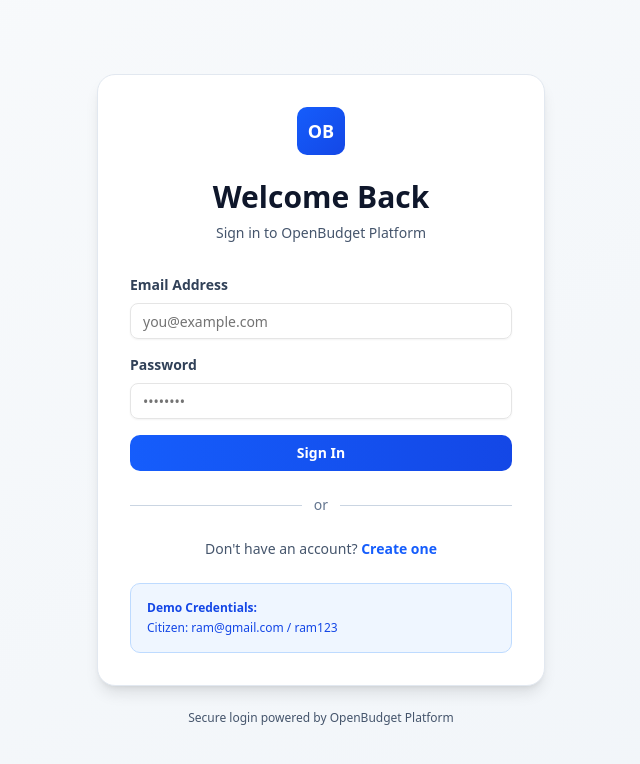
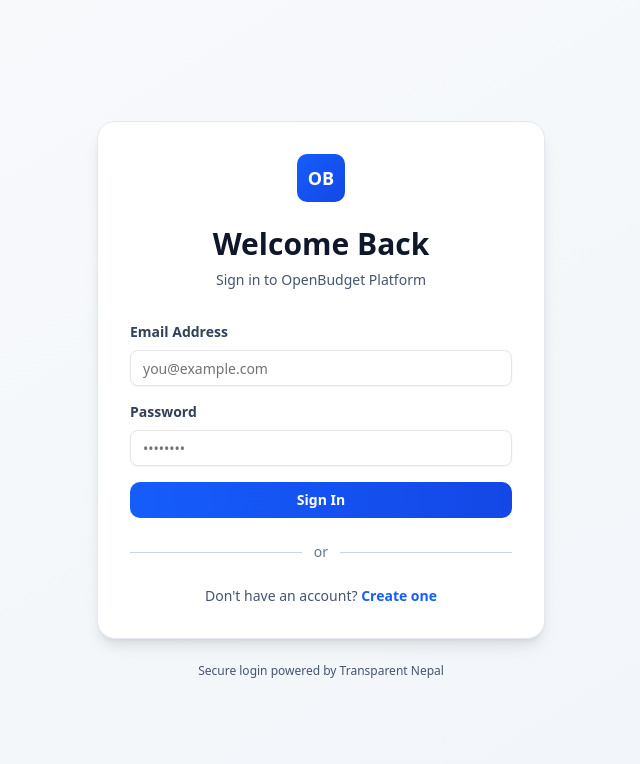
Before and after one commit to subeshyadav3/Transparent_Nepal_eGovernance_Project, a Next.js app: page /auth/login in a window 1280 px wide. Shown: the top 764 px of the page, without its empty margins (319-959 px from the left). Built offline with nearby package versions, Linux system fonts and the light colour scheme.

Commit message:
Wrapped useSearchParams in Suspense boundary to fix Vercel build error

```diff
--- /dev/null
+++ b/app/auth/login/login-form.tsx
@@ -0,0 +1,95 @@
+"use client"
+
+import type React from "react"
+import { useState } from "react"
+import { useRouter, useSearchParams } from "next/navigation"
+import Link from "next/link"
+import { signIn } from "next-auth/react"
+import { Button } from "@/components/ui/button"
+import { Input } from "@/components/ui/input"
+
+export default function LoginForm() {
+  const [email, setEmail] = useState("")
+  const [password, setPassword] = useState("")
+  const [loading, setLoading] = useState(false)
+  const [error, setError] = useState("")
+  const router = useRouter()
+  const searchParams = useSearchParams()
+  const callbackUrl = searchParams.get("callbackUrl")
+
+  const handleLogin = async (e: React.FormEvent) => {
+    e.preventDefault()
+    setLoading(true)
+    setError("")
+
+    try {
+      const result = await signIn("credentials", {
+        email,
+        password,
+        redirect: false,
+      })
+
+      if (result?.error) {
+        setError(result.error)
+      } else if (result?.ok) {
+        const res = await fetch("/api/auth/session")
+        const sessionData = await res.json()
+
+        if (callbackUrl) {
+          router.push(callbackUrl)
+        } else if (sessionData?.user?.role === "ADMIN") {
+          router.push("/admin/dashboard")
+        } else {
+          router.push("/citizen/dashboard")
+        }
+      }
+    } catch (err: any) {
+      setError("Login failed. Please try again.")
+    } finally {
+      setLoading(false)
+    }
+  }
+
+  return (
+    <div className="bg-white rounded-2xl shadow-lg border border-slate-200 p-8">
+      <div className="mb-8">
+        <div className="flex items-center justify-center mb-6">
+          <div className="w-12 h-12 bg-gradient-to-br from-blue-600 to-blue-700 rounded-lg flex items-center justify-center">
+            <span className="text-white font-bold text-lg">OB</span>
+          </div>
+        </div>
+        <h1 className="text-3xl font-bold text-center text-slate-900 mb-2">Welcome Back</h1>
+        <p className="text-center text-slate-600 text-sm">Sign in to OpenBudget Platform</p>
+      </div>
+
+      {error && (
+        <div className="bg-red-50 border border-red-200 text-red-700 px-4 py-3 rounded-lg mb-6 text-sm">
+          <p className="font-medium">{error}</p>
+        </div>
+      )}
+
+      <form onSubmit={handleLogin} className="space-y-4">
+        <div>
+          <label className="block text-sm font-semibold text-slate-700 mb-2">Email Address</label>
+          <Input type="email" placeholder="you@example.com" value={email} onChange={(e) => setEmail(e.target.value)} required />
+        </div>
+        <div>
+          <label className="block text-sm font-semibold text-slate-700 mb-2">Password</label>
+          <Input type="password" placeholder="••••••••" value={password} onChange={(e) => setPassword(e.target.value)} required />
+        </div>
+        <Button type="submit" disabled={loading} className="w-full bg-gradient-to-r from-blue-600 to-blue-700 text-white font-semibold py-3 rounded-lg">
+          {loading ? "Signing in..." : "Sign In"}
+        </Button>
+      </form>
+
+      <div className="relative my-6">
+        <div className="absolute inset-0 flex items-center"><div className="w-full border-t border-slate-300"></div></div>
+        <div className="relative flex justify-center text-sm"><span className="px-3 bg-white text-slate-500">or</span></div>
+      </div>
+
+      <p className="text-center text-slate-600 text-sm">
+        Don't have an account? <Link href="/auth/signup" className="text-blue-600 font-semibold">Create one</Link>
+      </p>
+    </div>
+  )
+}
--- a/app/auth/login/page.tsx
+++ b/app/auth/login/page.tsx
@@ -1,140 +1,21 @@
 "use client"
 
-import type React from "react"
-import { useState, Suspense } from "react"
-import { useRouter, useSearchParams } from "next/navigation"
-import Link from "next/link"
-import { signIn } from "next-auth/react"
-import { Button } from "@/components/ui/button"
-import { Input } from "@/components/ui/input"
-import Loader from "@/components/Loader"
-
-function LoginContent() {
-  const [email, setEmail] = useState("")
-  const [password, setPassword] = useState("")
-  const [loading, setLoading] = useState(false)
-  const [error, setError] = useState("")
-  const router = useRouter()
-  const searchParams = useSearchParams()
-  const callbackUrl = searchParams.get("callbackUrl")
-
-  const handleLogin = async (e: React.FormEvent) => {
-    e.preventDefault()
-    setLoading(true)
-    setError("")
-
-    try {
-      const result = await signIn("credentials", {
-        email,
-        password,
-        redirect: false,
-      })
-
-      if (result?.error) {
-        setError(result.error)
-      } else if (result?.ok) {
-        const res = await fetch("/api/auth/session")
-        const sessionData = await res.json()
-
-        if (callbackUrl) {
-          router.push(callbackUrl)
-        } else if (sessionData?.user?.role === "ADMIN") {
-          router.push("/admin/dashboard")
-        } else {
-          router.push("/citizen/dashboard")
-        }
-      }
-    } catch (err: any) {
-      setError(err.message || "Login failed. Please try again.")
-    } finally {
-      setLoading(false)
-    }
-  }
-
-  return (
-    <div className="w-full max-w-md">
-      <div className="bg-white rounded-2xl shadow-lg border border-slate-200 p-8">
-        <div className="mb-8">
-          <div className="flex items-center justify-center mb-6">
-            <div className="w-12 h-12 bg-gradient-to-br from-blue-600 to-blue-700 rounded-lg flex items-center justify-center">
-              <span className="text-white font-bold text-lg">OB</span>
-            </div>
-          </div>
-          <h1 className="text-3xl font-bold text-center text-slate-900 mb-2">Welcome Back</h1>
-          <p className="text-center text-slate-600 text-sm">Sign in to OpenBudget Platform</p>
-        </div>
-
-        {error && (
-          <div className="bg-red-50 border border-red-200 text-red-700 px-4 py-3 rounded-lg mb-6 text-sm">
-            <p className="font-medium">{error}</p>
-          </div>
-        )}
-
-        <form onSubmit={handleLogin} className="space-y-4">
-          <div>
-            <label className="block text-sm font-semibold text-slate-700 mb-2">Email Address</label>
-            <Input
-              type="email"
-              placeholder="you@example.com"
-              value={email}
-              onChange={(e) => setEmail(e.target.value)}
-              required
-            />
-          </div>
-
-          <div>
-            <label className="block text-sm font-semibold text-slate-700 mb-2">Password</label>
-            <Input
-              type="password"
-              placeholder="••••••••"
-              value={password}
-              onChange={(e) => setPassword(e.target.value)}
-              required
-            />
-          </div>
-
-          <Button
-            type="submit"
-            disabled={loading}
-            className="w-full bg-gradient-to-r from-blue-600 to-blue-700 hover:from-blue-700 hover:to-blue-800 text-white font-semibold py-3 rounded-lg transition-all duration-200 transform hover:shadow-lg disabled:opacity-50"
-          >
-            {loading ? "Signing in..." : "Sign In"}
-          </Button>
-        </form>
-
-        <div className="relative my-6">
-          <div className="absolute inset-0 flex items-center">
-            <div className="w-full border-t border-slate-300"></div>
-          </div>
-          <div className="relative flex justify-center text-sm">
-            <span className="px-3 bg-white text-slate-500">or</span>
-          </div>
-        </div>
-
-        <p className="text-center text-slate-600 text-sm">
-          Don't have an account?{" "}
-          <Link href="/auth/signup" className="text-blue-600 font-semibold hover:text-blue-700 transition">
-            Create one
-          </Link>
-        </p>
-
-        <div className="mt-6 p-4 bg-blue-50 border border-blue-200 rounded-lg">
-          <p className="text-xs text-blue-700 font-semibold">Demo Credentials:</p>
-          <p className="text-xs text-blue-700 mt-1">Citizen: ram@gmail.com / ram123</p>
-        </div>
-      </div>
-
-      <p className="text-center text-slate-600 text-xs mt-6">Secure login powered by OpenBudget Platform</p>
-    </div>
-  )
-}
+import { Suspense } from "react"
+import LoginForm from "./login-form"
 
 export default function LoginPage() {
   return (
     <div className="min-h-screen flex items-center justify-center bg-gradient-to-br from-slate-50 to-slate-100 px-4">
-      <Suspense fallback={<Loader />}>
-        <LoginContent />
-      </Suspense>
+      <div className="w-full max-w-md">
+        <Suspense fallback={
+          <div className="p-8 bg-white rounded-2xl shadow-lg border border-slate-200 flex justify-center items-center">
+            <div className="animate-spin rounded-full h-8 w-8 border-b-2 border-blue-600"></div>
+          </div>
+        }>
+          <LoginForm />
+        </Suspense>
+        <p className="text-center text-slate-600 text-xs mt-6">Secure login powered by Transparent Nepal</p>
+      </div>
     </div>
   )
 }
--- a/app/auth/signup/page.tsx
+++ b/app/auth/signup/page.tsx
@@ -54,7 +54,7 @@
               </div>
             </div>
             <h1 className="text-3xl font-bold text-center text-slate-900 mb-2">Create Account</h1>
-            <p className="text-center text-slate-600 text-sm">Join OpenBudget for transparency</p>
+            <p className="text-center text-slate-600 text-sm">Join Transparent Nepal for transparency</p>
           </div>
 
           {/* Error Message */}
```
